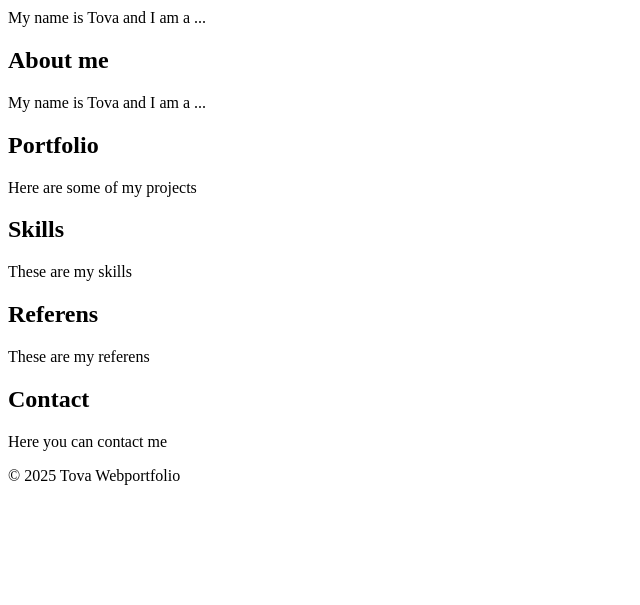
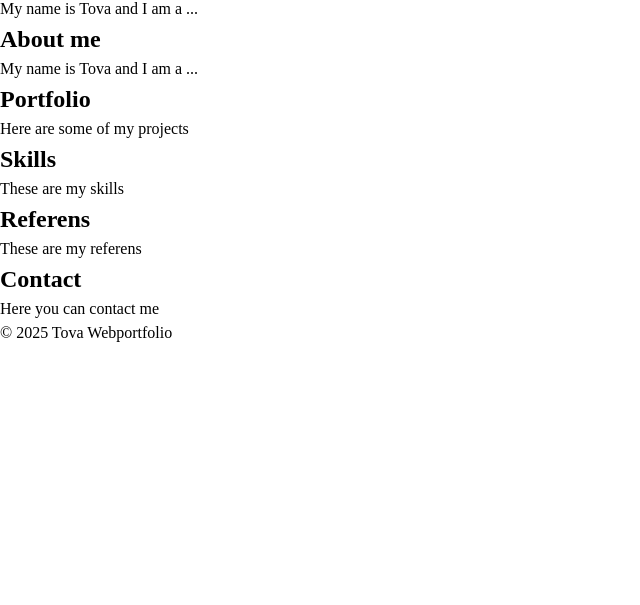
Before and after one commit to tovdal/Webportfolio, a plain HTML site: page index.html in a window 1280 px wide. Shown: the part 195-800 px from the top of the page, without its empty margins (0-640 px from the left). Drawn offline with Linux system fonts and the light colour scheme.

Commit message:
Add stylesheet links to index.html

```diff
--- a/index.html
+++ b/index.html
@@ -3,6 +3,8 @@
 <head>
     <meta charset="UTF-8">
     <meta name="viewport" content="width=device-width, initial-scale=1.0">
+    <link rel="stylesheet" href="ResetSheet.css">
+    <link rel="stylesheet" href="StyleSheet.css">
     <title>Tova Webportfolio</title>
 </head>
 <body>
```
